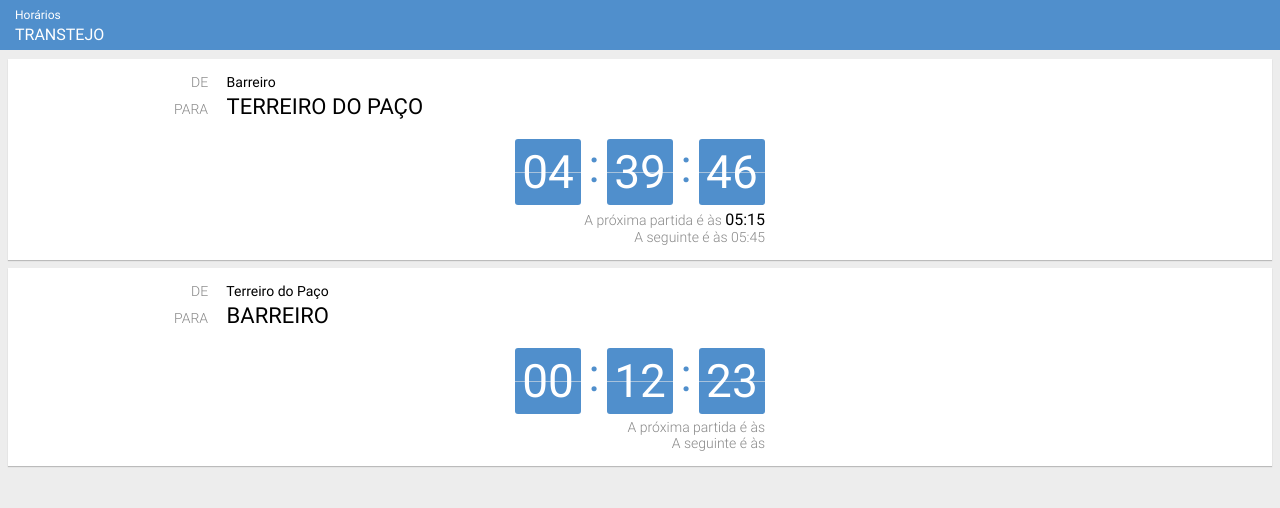
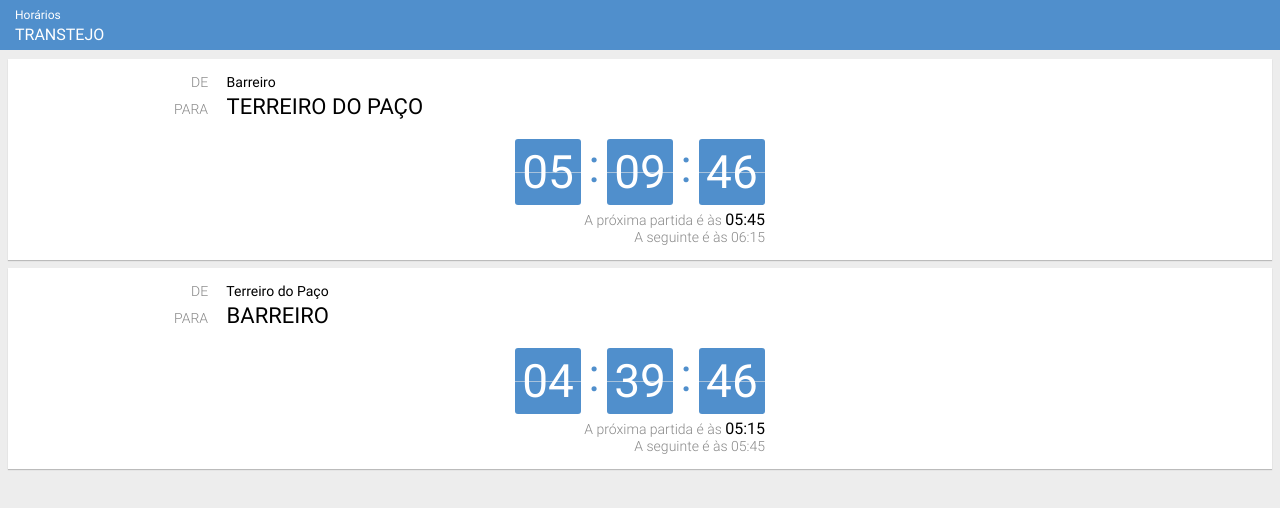
Before and after one commit to esaramago/tejo-schedule, a website: page index.html in a window 1280 px wide. Drawn offline with Linux system fonts and the light colour scheme.

Commit message:
return countdown

```diff
--- a/index.html
+++ b/index.html
@@ -60,7 +60,7 @@
                 </h1>
             </header>
             <section class="page-content">
-                <article class="box" tabindex="0" id="outbound-trip">
+                <article class="box" tabindex="0" id="outbound-trip" data-destination="barreiro">
                     <div class="route">
                         <span class="label">De</span>
                         <span class="route-departure">Barreiro</span>
@@ -97,7 +97,7 @@
                     </div>
                 </article>
 
-                <article class="box" tabindex="0" id="return-trip">
+                <article class="box" tabindex="0" id="return-trip" data-destination="terreiro">
                     <div class="route">
                         <span class="label">De</span>
                         <span class="route-departure">Terreiro do Paço</span>
@@ -109,17 +109,17 @@
 
                     <div class="content-box">
 
-                        <div class="countdown" id="return-contdown">
+                        <div class="countdown" id="return-countdown">
                             <div class="countdown-item">
-                                <span>00</span>
+                                <span id="return-hour">0 -</span>
                             </div>
                             <span class="countdown-separator">:</span>
                             <div class="countdown-item">
-                                <span>12</span>
+                                <span id="return-minute">- -</span>
                             </div>
                             <span class="countdown-separator">:</span>
                             <div class="countdown-item">
-                                <span>23</span>
+                                <span id="return-second">- -</span>
                             </div>
                         </div>
 
@@ -174,7 +174,7 @@
                 </h1>
             </header>
             <section class="page-content">
-                <article class="box">
+                <article class="box schedule-box">
                     <ul class="nav">
                         <li tabindex="0" class="nav-tab active" data-schedule="weekdays-return">Dias úteis</li>
                         <li tabindex="0" class="nav-tab" data-schedule="saturdays-return">Sábados</li>
--- a/js/schedule.js
+++ b/js/schedule.js
@@ -44,7 +44,7 @@
     }
 
 }
-function schedule() {
+function schedule(way, trip) {
 
     // Get Time
     var date = new Date(); // create current day valiable
@@ -56,6 +56,16 @@
     var minute = date.getMinutes(); // get minutes
     var second = date.getSeconds(); // get seconds
 
+    if (hour < 5) {
+        if ( dayoftheweek == 0 ) {
+            dayoftheweek = 6;
+        }
+        else {
+            dayoftheweek = dayoftheweek - 1;
+
+        }
+    }
+
     // get "decimal" current time
     var current_time = hour +'.'+ minute;
 
@@ -65,7 +75,7 @@
     }
 
     // Get JSON data
-    $.getJSON( "json/barreiro-terreiro.json", function( data ) {
+    $.getJSON('json/'+ trip +'.json', function( data ) {
 
         // create arrays
         var weekdays_arr    = [];
@@ -76,14 +86,14 @@
         scheduleLoop('sunday', current_time, data.sundays, sundays_arr, hour, dayoftheweek, minute);
         scheduleLoop('weekday', current_time, data.weekdays, weekdays_arr, dayoftheweek, hour, minute);
 
-        $("#saturdays-outbound-schedule").html(saturdays_arr).find('span:eq('+ next_schedule_index +')').addClass('current');
-        $("#sundays-outbound-schedule").html(sundays_arr).find('span:eq('+ next_schedule_index +')').addClass('current');
-        $("#weekdays-outbound-schedule").html(weekdays_arr).find('span:eq('+ next_schedule_index +')').addClass('current');
+        $('#saturdays-'+ way +'-schedule').html(saturdays_arr).find('span:eq('+ next_schedule_index +')').addClass('current');
+        $('#sundays-'+ way +'-schedule').html(sundays_arr).find('span:eq('+ next_schedule_index +')').addClass('current');
+        $('#weekdays-'+ way +'-schedule').html(weekdays_arr).find('span:eq('+ next_schedule_index +')').addClass('current');
 
 
-        console.log(yyyy +'/'+ mm +'/'+ dd +' '+ next_schedule_time_hour +':'+ next_schedule_time_minute +':00')
+        //console.log(yyyy +'/'+ mm +'/'+ dd +' '+ next_schedule_time_hour +':'+ next_schedule_time_minute +':00')
 
-        $('#outbound-countdown').countdown(yyyy +'/'+ mm +'/'+ dd +' '+ next_schedule_time_hour +':'+ next_schedule_time_minute +':00', function(event) {
+        $('#'+ way +'-countdown').countdown(yyyy +'/'+ mm +'/'+ dd +' '+ next_schedule_time_hour +':'+ next_schedule_time_minute +':00', function(event) {
             var $this = $(this).html(event.strftime(''
                 + '<div class="countdown-item"><span>%H</span></div>'
                 + '<span class="countdown-separator">:</span>'
@@ -95,32 +105,36 @@
         });
 
         // Next departures
-        $('#next-outbound-departure').text(next_schedule_time_hour +':'+ next_schedule_time_minute);
-        $('#later-outbound-departure').text(later_schedule_time_hour +':'+later_schedule_time_minute);
+        $('#next-'+ way +'-departure').text(next_schedule_time_hour +':'+ next_schedule_time_minute);
+        $('#later-'+ way +'-departure').text(later_schedule_time_hour +':'+later_schedule_time_minute);
 
         // if it's saturday
-        if ( dayoftheweek === 6 ) {
+        if ( dayoftheweek === 6 /*|| dayoftheweek === 0 && hour < 5*/) {
+
             // open saturday's tab
             $('.nav-tab').eq(1).click();
             // add class "current" to the next schedule time if today it's saturday
-            $("#saturdays-outbound-schedule").find('span:eq('+ next_schedule_index +')').addClass('current');
+            $('#saturdays-'+ way +'-schedule').find('span:eq('+ next_schedule_index +')').addClass('current');
         }
         // if it's sunday
         else if ( dayoftheweek === 0 ) {
             // open sunday's tab
             $('.nav-tab').eq(2).click();
             // add class "current" to the next schedule time if today it's sunday
-            $("#sundays-outbound-schedule").find('span:eq('+ next_schedule_index +')').addClass('current');
+            $('#sundays-'+ way +'-schedule').find('span:eq('+ next_schedule_index +')').addClass('current');
         }
         // if it's a weekday
         else {
             // add class "current" to the next schedule time if today it's a weekday
-            $("#weekdays-outbound-schedule").find('span:eq('+ next_schedule_index +')').addClass('current');
+            $('#weekdays-'+ way +'-schedule').find('span:eq('+ next_schedule_index +')').addClass('current');
         }
 
     });
-
-
 }
 
-schedule();
+// get trip
+var outbound_trip =  $('#return-trip').data('destination') + '-' + $('#outbound-trip').data('destination');
+var return_trip = $('#outbound-trip').data('destination') + '-' + $('#return-trip').data('destination');
+
+schedule('outbound', outbound_trip);
+schedule('return', return_trip);
```
